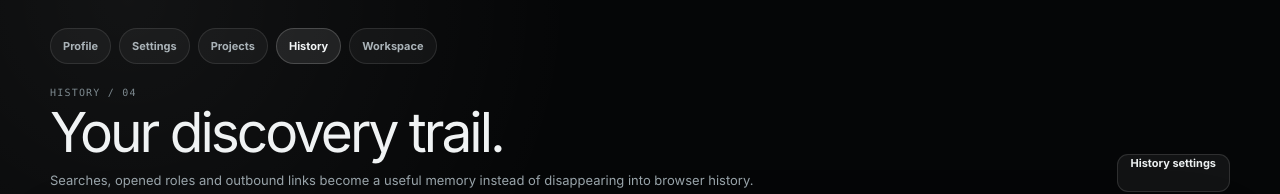
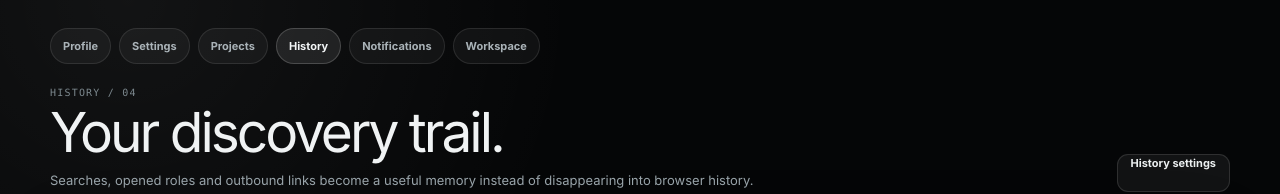
Before and after one commit to b-1-o/JoBrain, a Next.js app: page /history in a window 1280 px wide. Shown: the top 194 px of the page. Built offline with nearby package versions, Linux system fonts and the light colour scheme; no server answers.

Commit message:
feat: add notifications to account navigation

```diff
--- a/src/components/AccountNav.tsx
+++ b/src/components/AccountNav.tsx
@@ -1,12 +1,13 @@
 import Link from "next/link";
 
-export default function AccountNav({ active }: { active: "profile" | "settings" | "projects" | "history" }) {
+export default function AccountNav({ active }: { active: "profile" | "settings" | "projects" | "history" | "notifications" }) {
   return (
     <nav className="account-nav" aria-label="Account navigation">
       <Link href="/profile" aria-current={active === "profile" ? "page" : undefined}>Profile</Link>
       <Link href="/settings" aria-current={active === "settings" ? "page" : undefined}>Settings</Link>
       <Link href="/projects" aria-current={active === "projects" ? "page" : undefined}>Projects</Link>
       <Link href="/history" aria-current={active === "history" ? "page" : undefined}>History</Link>
+      <Link href="/notifications" aria-current={active === "notifications" ? "page" : undefined}>Notifications</Link>
       <Link href="/">Workspace</Link>
     </nav>
   );
```
